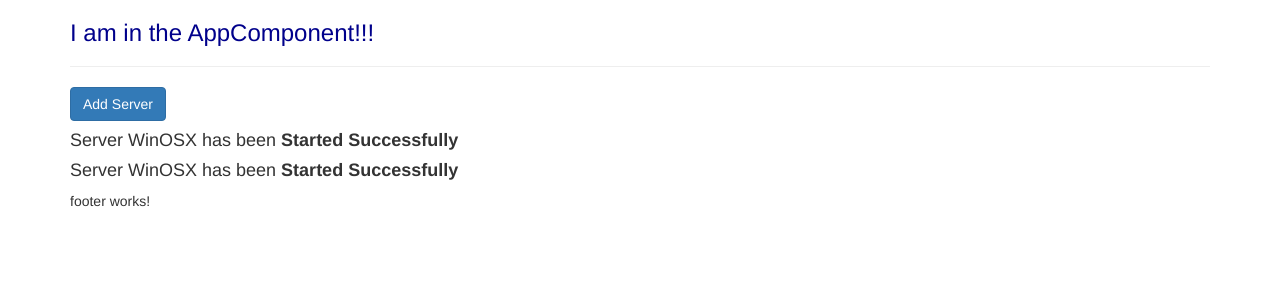
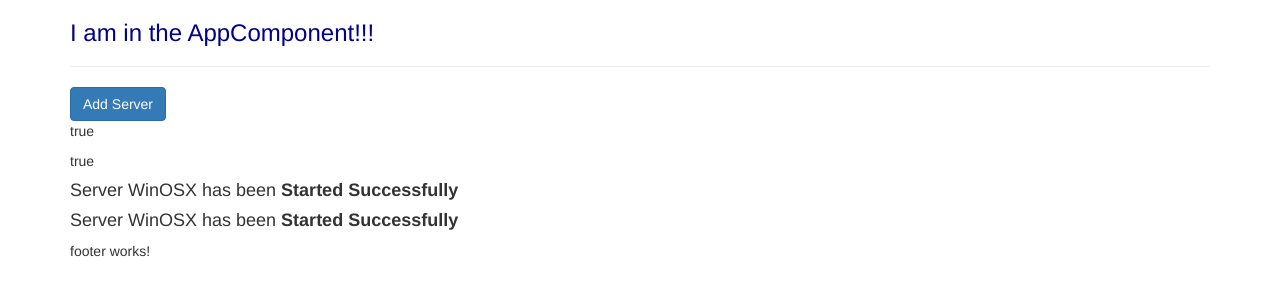
Before and after one commit to franco148/angular5-examples, an Angular app in the folder my-first-app/: page / in a window 1280 px wide. Shown: the top 300 px of the page. Built offline with nearby package versions, Linux system fonts and the light colour scheme.

Commit message:
Learning about StringInterpolation vs PropertyBinding.

```diff
--- a/my-first-app/src/app/servers/servers.component.html
+++ b/my-first-app/src/app/servers/servers.component.html
@@ -1,5 +1,10 @@
 <!--<button class="btn btn-primary" disabled>Add Server</button>-->
 <!--Then we are going to bing disabled html property: PropertyBinding feature-->
 <button class="btn btn-primary" [disabled]="!allowNewServer">Add Server</button>
+<!--Now we are going to see some details about String interpolation and property binding.
+    Some tips here would be use string interpolation when we want to show some value, and
+    use property binding when we need to change some status maybe?-->
+<p>{{allowNewServer}}</p>
+<p [innerText]="allowNewServer"></p>
 <app-server></app-server>
 <app-server></app-server>
```
